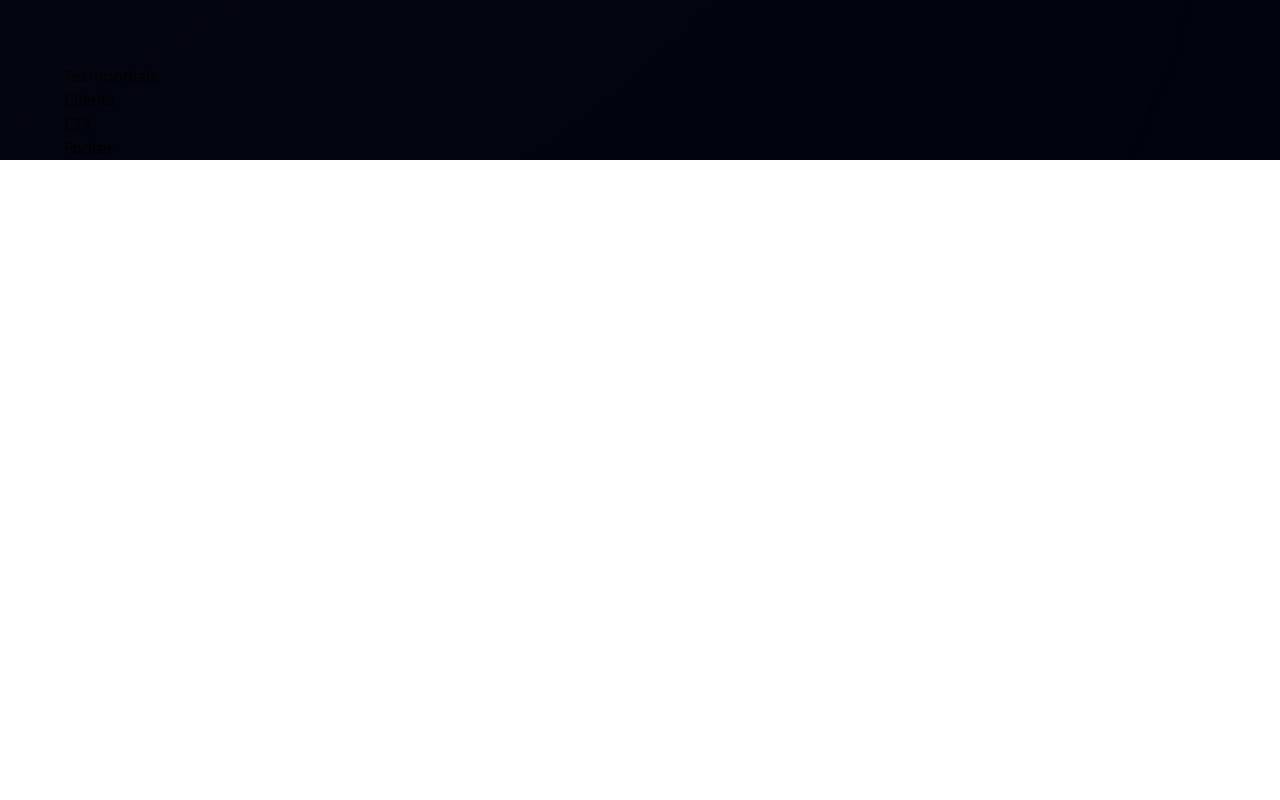
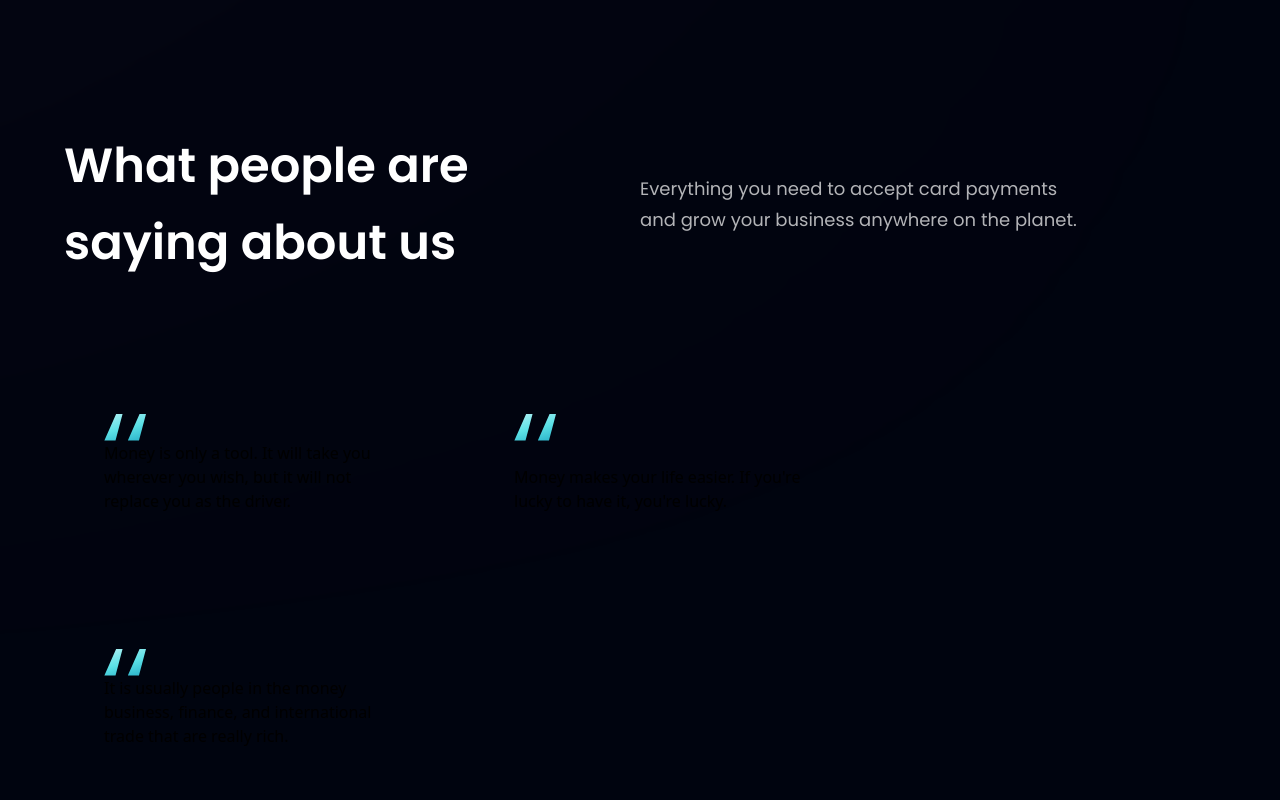
Before and after one commit to Sebregondi/bank_modern_app, a React (Vite) app in the folder bank_modern_app/: page / in a window 1280 px wide. Shown: the part 2740-3540 px from the top of the page. Before the commit the page ends 2900 px from the top, so only its background shows below. Built offline with nearby package versions, Linux system fonts and the light colour scheme.

Commit message:
FeedbackCard import issue solved

```diff
--- a/bank_modern_app/src/components/FeedbackCard.jsx
+++ b/bank_modern_app/src/components/FeedbackCard.jsx
@@ -1,9 +1,11 @@
-import React from 'react'
+import { quotes } from "../assets";
 
-const FeedbackCard = () => {
-  return (
-    <div>FeedbackCard</div>
-  )
-}
+const FeedbackCard = ({ content, name, title, img }) => (
+  <div className='flex justify-between flex-col px-10 py-12 rounded-[20px] max-w-[370px] md:mr-10 sm:mr-5 mr-0 my-5 feedback-card'>
+    <img src={quotes} alt="double_quotes" className="w-[42px] h-[27px] object-contain" />
+    <p >{content}</p>
+  </div>
+)
+
 
 export default FeedbackCard
--- a/bank_modern_app/src/components/Testimonials.jsx
+++ b/bank_modern_app/src/components/Testimonials.jsx
@@ -1,9 +1,25 @@
-import React from 'react'
+import { feedback } from "../constants";
+import styles from "../style";
+import FeedbackCard from "./FeedbackCard";
 
-const Testimonials = () => {
-  return (
-    <div>Testimonials</div>
-  )
-}
+const Testimonials = () => (
+  <section id="clients" className={`${styles.paddingY} ${styles.flexCenter} flex-col relative`}>
+    {/* PENDING GRADIENT */}
+    <div />
+    <div className="w-full flex justify-between items-center md:flex-row flex col sm:mb-16 mb-6 relative z-[1]">
+      <h1 className={styles.heading2}>What people are <br className="sm:block hidden"/> saying about us</h1>
+      <div className="w-full md:mt-0 mt-6">
+        <p className={`${styles.paragraph} text-left max-w-[450px]`}>Everything you need to accept card payments and grow your business anywhere on the planet.</p>
+      </div>
+    </div>
+
+    <div className="flex flex-wrap sm:justify-start justify-center w-full feedback-container relative z-[1]">
+      {feedback.map((card) => (
+        <FeedbackCard key={card.id} {...card} />
+      ))}
+    </div>
+  </section>
+)
+
 
 export default Testimonials
```
